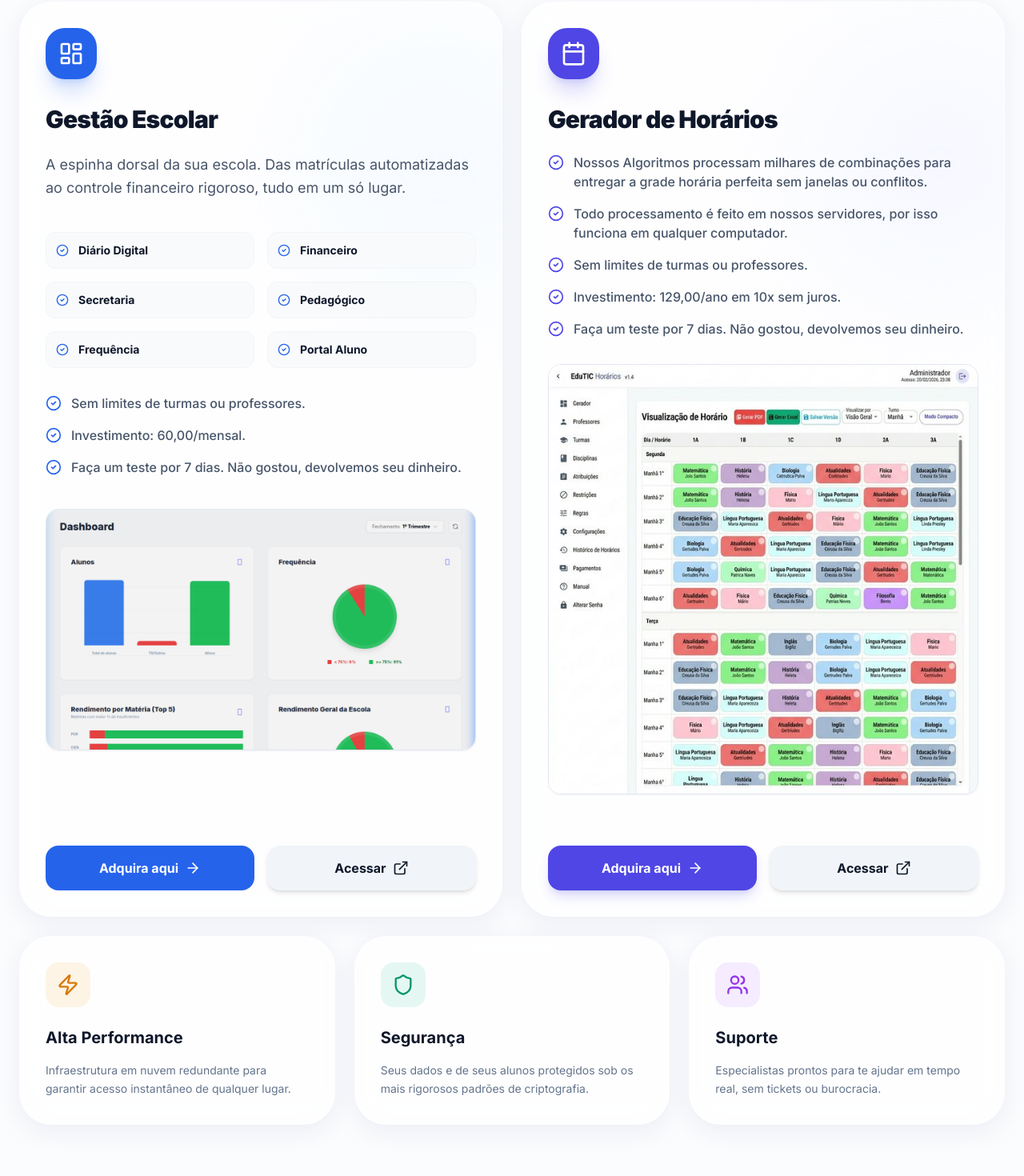
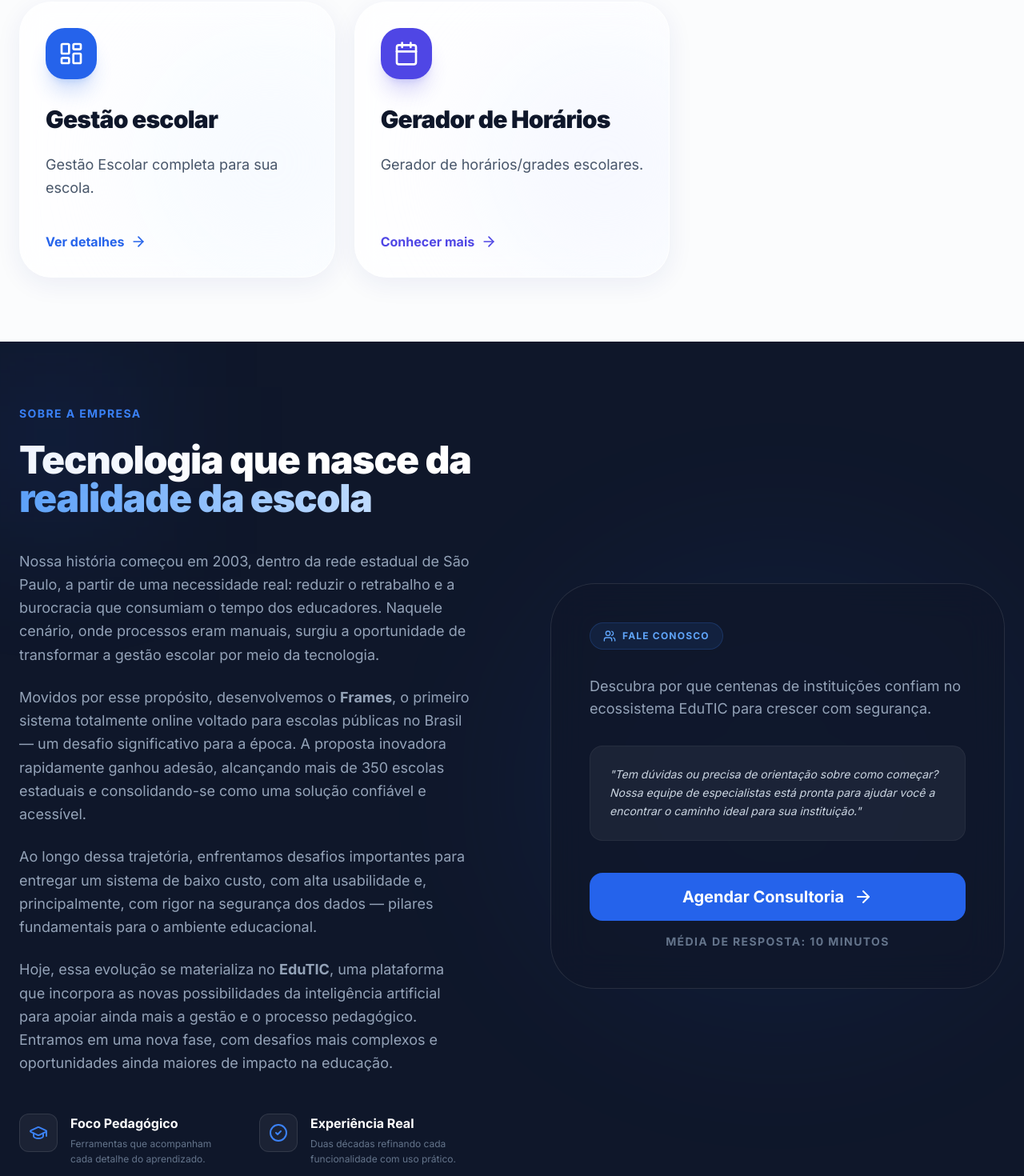
Before and after one commit to massiero/site, a Next.js app: page / in a window 1280 px wide. Shown: the part 1300-2770 px from the top of the page at 80% size. Built offline with nearby package versions, Linux system fonts and the light colour scheme.

Commit message:
feat: simplify Soluções section and add Gestão Escolar details modal

```diff
--- a/src/app/page.tsx
+++ b/src/app/page.tsx
@@ -22,6 +22,7 @@
 
 export default function Home() {
     const [gestaoLink, setGestaoLink] = useState('https://admin.edutic.com.br');
+    const [isGestaoModalOpen, setIsGestaoModalOpen] = useState(false);
 
     useEffect(() => {
         if (typeof window !== 'undefined') {
@@ -203,153 +204,48 @@
                     </div>
 
                     <div className="bento-grid">
-                        {/* Feature 1: Main Admin */}
-                        <div className="bento-item col-span-12 lg:col-span-6 flex flex-col group relative overflow-hidden">
+                        {/* Feature 1: Gestão Escolar */}
+                        <div
+                            onClick={() => setIsGestaoModalOpen(true)}
+                            className="bento-item col-span-12 lg:col-span-4 flex flex-col group relative overflow-hidden transition-all duration-300 hover:scale-[1.02] cursor-pointer"
+                        >
                             <div className="relative z-10 flex-1 flex flex-col">
                                 <div className="w-16 h-16 rounded-3xl bg-blue-600 text-white flex items-center justify-center mb-8 shadow-xl shadow-blue-600/20">
                                     <LayoutDashboard className="w-8 h-8" />
                                 </div>
-                                <h4 className="text-3xl font-black text-slate-900 mb-6 tracking-tight">Gestão Escolar</h4>
-                                <p className="text-lg text-slate-600 mb-10 leading-relaxed max-w-2xl">
-                                    A espinha dorsal da sua escola. Das matrículas automatizadas ao controle financeiro rigoroso, tudo em um só lugar.
+                                <h4 className="text-3xl font-black text-slate-900 mb-6 tracking-tight">Gestão escolar</h4>
+                                <p className="text-lg text-slate-600 mb-10 leading-relaxed">
+                                    Gestão Escolar completa para sua escola.
                                 </p>
-                                <div className="grid grid-cols-2 gap-4 mb-8">
-                                    {['Diário Digital', 'Financeiro', 'Secretaria', 'Pedagógico', 'Frequência', 'Portal Aluno'].map(tag => (
-                                        <div key={tag} className="flex items-center gap-3 text-slate-900 font-bold text-sm bg-slate-50 p-3 rounded-xl border border-slate-100">
-                                            <CheckCircle2 className="w-4 h-4 text-blue-600 shrink-0" /> {tag}
-                                        </div>
-                                    ))}
-                                </div>
 
-                                <div className="space-y-4 mb-10">
-                                    {[
-                                        "Sem limites de turmas ou professores.",
-                                        "Investimento: 60,00/mensal.",
-                                        "Faça um teste por 7 dias. Não gostou, devolvemos seu dinheiro."
-                                    ].map((item, i) => (
-                                        <div key={i} className="flex items-start gap-3 text-slate-600 font-medium">
-                                            <CheckCircle2 className="w-5 h-5 text-blue-600 mt-0.5 flex-shrink-0" />
-                                            <span>{item}</span>
-                                        </div>
-                                    ))}
-                                </div>
-
-                                <div className="mb-10 group/img relative max-w-3xl">
-                                    <div className="rounded-2xl overflow-hidden border border-slate-200 shadow-sm transition-all duration-300 group-hover/img:shadow-xl group-hover/img:scale-[1.01] w-full aspect-video relative">
-                                        <Image
-                                            src="/screenshot-gestao.png"
-                                            alt="Interface da Gestão Escolar"
-                                            fill
-                                            className="object-cover"
-                                        />
-                                        <a
-                                            href="/screenshot-gestao.png"
-                                            target="_blank"
-                                            rel="noopener noreferrer"
-                                            className="absolute inset-0 bg-blue-600/0 group-hover/img:bg-blue-600/10 flex items-center justify-center transition-all duration-300"
-                                        >
-                                            <span className="bg-white/90 backdrop-blur px-4 py-2 rounded-full text-xs font-bold text-blue-600 shadow-lg opacity-0 group-hover/img:opacity-100 transition-opacity transform translate-y-4 group-hover/img:translate-y-0">
-                                                Clique para ampliar visão do sistema
-                                            </span>
-                                        </a>
-                                    </div>
-                                </div>
-
-                                <div className="flex flex-wrap lg:flex-nowrap gap-4 mt-auto">
-                                    <a href="https://wa.me/5546984007968" target="_blank" rel="noopener noreferrer" className="btn-premium-primary flex-1 inline-flex items-center justify-center gap-2 px-8 py-4 whitespace-nowrap">
-                                        Adquira aqui <ArrowRight className="w-5 h-5" />
-                                    </a>
-                                    <a href={gestaoLink} target="_blank" rel="noopener noreferrer" className="btn-premium flex-1 inline-flex items-center justify-center gap-2 px-8 py-4 bg-slate-100 text-slate-900 hover:bg-slate-200 shadow-md whitespace-nowrap">
-                                        Acessar <ExternalLink className="w-5 h-5" />
-                                    </a>
+                                <div className="mt-auto flex items-center gap-2 text-blue-600 font-bold">
+                                    Ver detalhes <ArrowRight className="w-5 h-5 group-hover:translate-x-1 transition-transform" />
                                 </div>
                             </div>
                             <div className="absolute top-10 -right-20 w-80 h-80 bg-blue-50 rounded-full blur-3xl opacity-50 group-hover:scale-125 transition-transform duration-700" />
                         </div>
 
-                        {/* Feature 2: Timetable Generator (Adquira aqui) */}
-                        <div className="bento-item col-span-12 lg:col-span-6 flex flex-col group relative overflow-hidden">
+
+                        {/* Feature 2: Gerador de Horários */}
+                        <Link href="https://gerahorario.com.br" target="_blank" rel="noopener noreferrer" className="bento-item col-span-12 lg:col-span-4 flex flex-col group relative overflow-hidden transition-all duration-300 hover:scale-[1.02]">
                             <div className="relative z-10 flex-1 flex flex-col text-left">
                                 <div className="w-16 h-16 rounded-3xl bg-indigo-600 text-white flex items-center justify-center mb-8 shadow-xl shadow-indigo-600/20">
                                     <Calendar className="w-8 h-8" />
                                 </div>
                                 <h4 className="text-3xl font-black text-slate-900 mb-6 tracking-tight">Gerador de Horários</h4>
+                                <p className="text-lg text-slate-600 mb-10 leading-relaxed">
+                                    Gerador de horários/grades escolares.
+                                </p>
 
-                                <div className="space-y-4 mb-8">
-                                    {[
-                                        "Nossos Algoritmos processam milhares de combinações para entregar a grade horária perfeita sem janelas ou conflitos.",
-                                        "Todo processamento é feito em nossos servidores, por isso funciona em qualquer computador.",
-                                        "Sem limites de turmas ou professores.",
-                                        "Investimento: 129,00/ano em 10x sem juros.",
-                                        "Faça um teste por 7 dias. Não gostou, devolvemos seu dinheiro."
-                                    ].map((item, i) => (
-                                        <div key={i} className="flex items-start gap-3 text-slate-600 font-medium">
-                                            <CheckCircle2 className="w-5 h-5 text-indigo-600 mt-0.5 flex-shrink-0" />
-                                            <span>{item}</span>
-                                        </div>
-                                    ))}
-                                </div>
-
-                                <div className="mb-10 group/img relative">
-                                    <div className="rounded-2xl overflow-hidden border border-slate-200 shadow-sm transition-all duration-300 group-hover/img:shadow-xl group-hover/img:scale-[1.02]">
-                                        <Image
-                                            src="/screenshot-horario.png"
-                                            alt="Interface do Gerador de Horários"
-                                            width={600}
-                                            height={300}
-                                            className="w-full h-auto"
-                                        />
-                                        <a
-                                            href="/screenshot-horario.png"
-                                            target="_blank"
-                                            rel="noopener noreferrer"
-                                            className="absolute inset-0 bg-indigo-600/0 group-hover/img:bg-indigo-600/10 flex items-center justify-center transition-all duration-300"
-                                        >
-                                            <span className="bg-white/90 backdrop-blur px-4 py-2 rounded-full text-xs font-bold text-indigo-600 shadow-lg opacity-0 group-hover/img:opacity-100 transition-opacity transform translate-y-4 group-hover/img:translate-y-0">
-                                                Clique para ampliar visão do sistema
-                                            </span>
-                                        </a>
-                                    </div>
-                                </div>
-
-                                <div className="flex flex-wrap lg:flex-nowrap gap-4 mt-auto pt-6">
-                                    <a href="https://gerahorario.com.br/register" target="_blank" rel="noopener noreferrer" className="btn-premium flex-1 bg-indigo-600 text-white hover:bg-indigo-700 shadow-lg shadow-indigo-600/20 inline-flex items-center justify-center gap-2 px-8 py-4 whitespace-nowrap">
-                                        Adquira aqui <ArrowRight className="w-5 h-5" />
-                                    </a>
-                                    <a href="https://gerahorario.com.br" target="_blank" rel="noopener noreferrer" className="btn-premium flex-1 inline-flex items-center justify-center gap-2 px-8 py-4 bg-slate-100 text-slate-900 hover:bg-slate-200 shadow-md whitespace-nowrap">
-                                        Acessar <ExternalLink className="w-5 h-5" />
-                                    </a>
+                                <div className="mt-auto flex items-center gap-2 text-indigo-600 font-bold">
+                                    Conhecer mais <ArrowRight className="w-5 h-5 group-hover:translate-x-1 transition-transform" />
                                 </div>
                             </div>
                             <div className="absolute top-10 -right-20 w-80 h-80 bg-indigo-50 rounded-full blur-3xl opacity-50 group-hover:scale-125 transition-transform duration-700" />
-                        </div>
+                        </Link>
 
-                        {/* Feature 3: Modern Tech */}
-                        <div className="bento-item col-span-12 lg:col-span-4 bg-white">
-                            <div className="w-14 h-14 rounded-2xl bg-amber-500/10 text-amber-600 flex items-center justify-center mb-6">
-                                <Zap className="w-7 h-7" />
-                            </div>
-                            <h5 className="text-xl font-bold text-slate-900 mb-4">Alta Performance</h5>
-                            <p className="text-slate-500 text-sm leading-relaxed">Infraestrutura em nuvem redundante para garantir acesso instantâneo de qualquer lugar.</p>
-                        </div>
 
-                        {/* Feature 4: Security */}
-                        <div className="bento-item col-span-12 lg:col-span-4 bg-white">
-                            <div className="w-14 h-14 rounded-2xl bg-emerald-500/10 text-emerald-600 flex items-center justify-center mb-6">
-                                <Shield className="w-7 h-7" />
-                            </div>
-                            <h5 className="text-xl font-bold text-slate-900 mb-4">Segurança</h5>
-                            <p className="text-slate-500 text-sm leading-relaxed">Seus dados e de seus alunos protegidos sob os mais rigorosos padrões de criptografia.</p>
-                        </div>
 
-                        {/* Feature 5: Support */}
-                        <div className="bento-item col-span-12 lg:col-span-4 bg-white">
-                            <div className="w-14 h-14 rounded-2xl bg-purple-500/10 text-purple-600 flex items-center justify-center mb-6">
-                                <Users className="w-7 h-7" />
-                            </div>
-                            <h5 className="text-xl font-bold text-slate-900 mb-4">Suporte</h5>
-                            <p className="text-slate-500 text-sm leading-relaxed">Especialistas prontos para te ajudar em tempo real, sem tickets ou burocracia.</p>
-                        </div>
                     </div>
                 </div>
             </section>
@@ -448,6 +344,99 @@
                     </div>
                 </div>
             </footer>
+
+            {/* GESTÃO ESCOLAR MODAL */}
+            {isGestaoModalOpen && (
+                <div className="fixed inset-0 z-[200] flex items-center justify-center p-4 lg:p-8">
+                    <motion.div
+                        initial={{ opacity: 0 }}
+                        animate={{ opacity: 1 }}
+                        exit={{ opacity: 0 }}
+                        onClick={() => setIsGestaoModalOpen(false)}
+                        className="absolute inset-0 bg-slate-900/60 backdrop-blur-sm"
+                    />
+                    <motion.div
+                        initial={{ opacity: 0, scale: 0.9, y: 20 }}
+                        animate={{ opacity: 1, scale: 1, y: 0 }}
+                        className="relative w-full max-w-4xl glass rounded-[3rem] overflow-hidden shadow-2xl flex flex-col max-h-[90vh]"
+                    >
+                        <div className="p-8 lg:p-12 overflow-y-auto">
+                            <div className="flex justify-between items-start mb-8">
+                                <div className="w-16 h-16 rounded-3xl bg-blue-600 text-white flex items-center justify-center shadow-xl shadow-blue-600/20">
+                                    <LayoutDashboard className="w-8 h-8" />
+                                </div>
+                                <button
+                                    onClick={() => setIsGestaoModalOpen(false)}
+                                    className="p-2 hover:bg-slate-100 rounded-full transition-colors"
+                                >
+                                    <Zap className="w-6 h-6 text-slate-400 rotate-45" />
+                                </button>
+                            </div>
+
+                            <h2 className="text-3xl lg:text-5xl font-black text-slate-900 mb-4 tracking-tight">
+                                EduTIC Gestão Escolar
+                            </h2>
+                            <p className="text-xl text-blue-600 font-bold mb-10">
+                                A solução definitiva para organização escolar
+                            </p>
+
+                            <div className="grid md:grid-cols-3 gap-8 mb-12">
+                                <div className="space-y-3">
+                                    <div className="p-3 rounded-2xl bg-blue-50 text-blue-600 w-fit">
+                                        <Users className="w-6 h-6" />
+                                    </div>
+                                    <h3 className="font-black text-slate-900">Gestão Unificada</h3>
+                                    <p className="text-sm text-slate-500">Controle total da escola, ou rede de escolas</p>
+                                </div>
+                                <div className="space-y-3">
+                                    <div className="p-3 rounded-2xl bg-emerald-50 text-emerald-600 w-fit">
+                                        <Zap className="w-6 h-6" />
+                                    </div>
+                                    <h3 className="font-black text-slate-900">Fácil Uso</h3>
+                                    <p className="text-sm text-slate-500">Interface simples e intuitiva</p>
+                                </div>
+                                <div className="space-y-3">
+                                    <div className="p-3 rounded-2xl bg-purple-50 text-purple-600 w-fit">
+                                        <Shield className="w-6 h-6" />
+                                    </div>
+                                    <h3 className="font-black text-slate-900">Segurança</h3>
+                                    <p className="text-sm text-slate-500">E atendimento rápido</p>
+                                </div>
+                            </div>
+
+                            <div className="bg-slate-50 rounded-[2rem] p-8 mb-10 border border-slate-100">
+                                <p className="text-lg text-slate-600 leading-relaxed italic mb-8">
+                                    "A espinha dorsal da sua escola. Das matrículas automatizadas ao controle financeiro rigoroso, tudo em um só lugar."
+                                </p>
+
+                                <div className="grid grid-cols-2 sm:grid-cols-3 gap-4">
+                                    {['Diário Digital', 'Financeiro', 'Secretaria', 'Pedagógico', 'Frequência', 'Portal Aluno'].map(tag => (
+                                        <div key={tag} className="flex items-center gap-2 text-slate-900 font-bold text-xs bg-white p-3 rounded-xl border border-slate-100 shadow-sm">
+                                            <CheckCircle2 className="w-4 h-4 text-emerald-500 shrink-0" /> {tag}
+                                        </div>
+                                    ))}
+                                </div>
+                            </div>
+
+                            <div className="flex flex-col lg:flex-row items-center justify-between gap-8 p-8 rounded-[2rem] bg-blue-600 text-white shadow-xl shadow-blue-600/20">
+                                <div className="space-y-2 text-center lg:text-left">
+                                    <div className="text-blue-100 text-sm font-bold uppercase tracking-widest">Oferta exclusiva</div>
+                                    <div className="text-3xl font-black">R$ 60,00/mensal</div>
+                                    <p className="text-blue-100 text-sm font-medium">Sem limites de turmas ou professores.</p>
+                                </div>
+                                <div className="flex flex-col gap-3 w-full lg:w-auto">
+                                    <a href="https://wa.me/5546984007968" target="_blank" rel="noopener noreferrer" className="bg-white text-blue-600 px-8 py-4 rounded-2xl font-black text-center transition-transform hover:scale-105 active:scale-95 shadow-lg">
+                                        Adquirir Agora
+                                    </a>
+                                    <p className="text-[10px] text-center text-blue-100 font-bold uppercase tracking-widest">
+                                        Teste por 7 dias ou seu dinheiro de volta
+                                    </p>
+                                </div>
+                            </div>
+                        </div>
+                    </motion.div>
+                </div>
+            )}
         </main>
     );
 }
```
